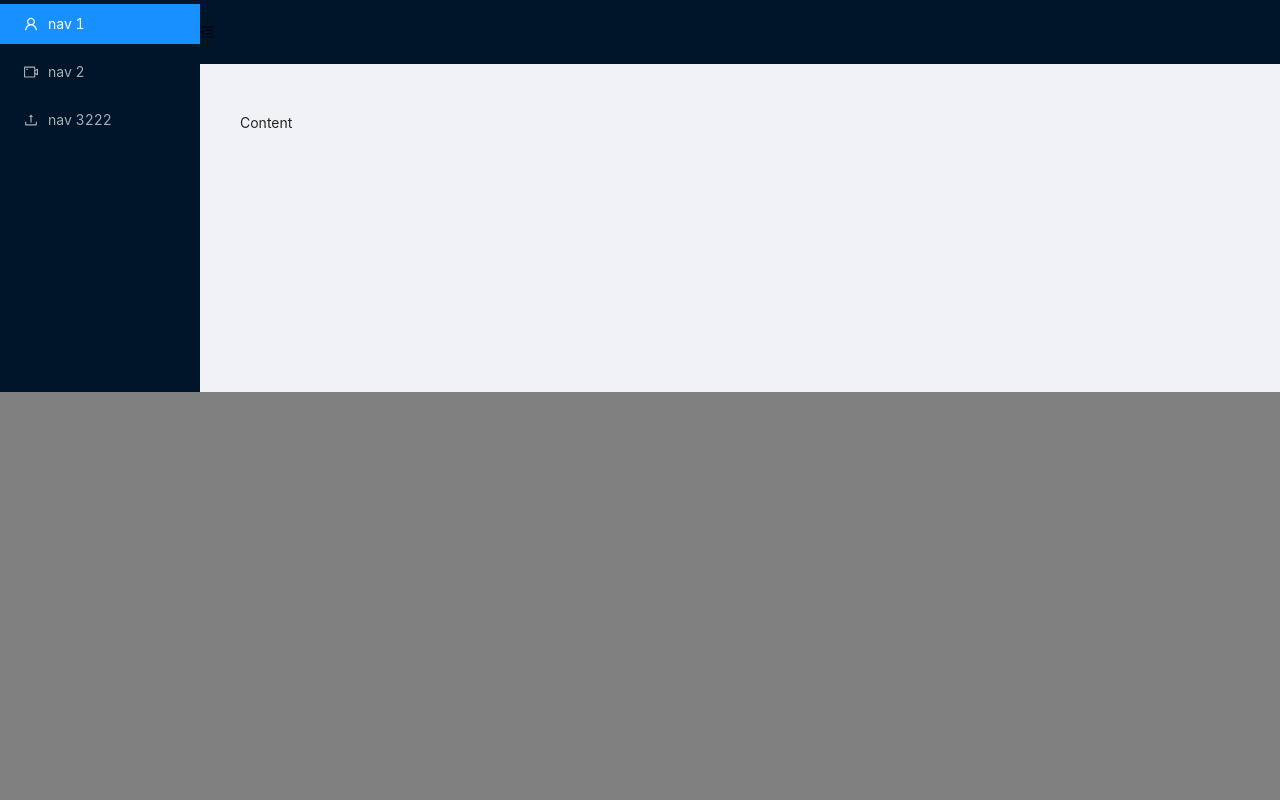
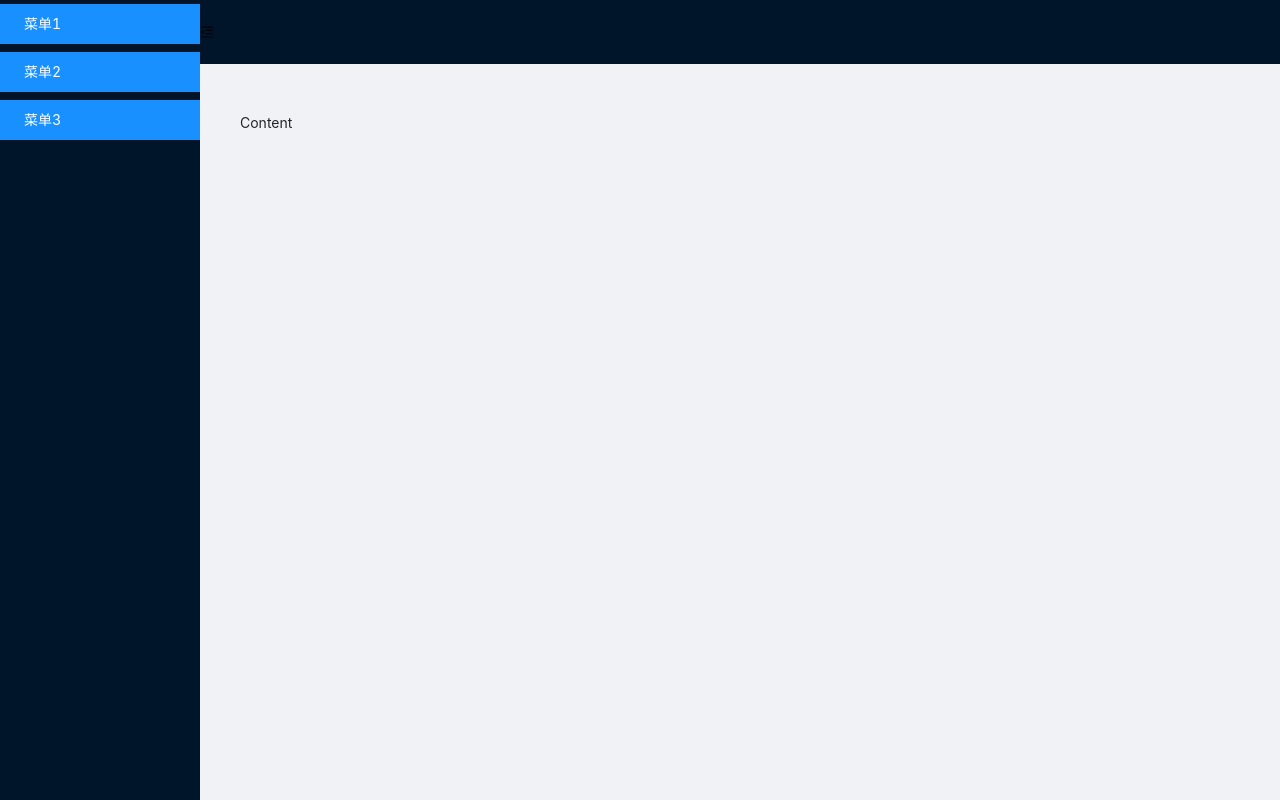
Before and after one commit to JasonPink/React-admin, a React app: page / in a window 1280 px wide. Built offline with nearby package versions, Linux system fonts and the light colour scheme.

Commit message:
开始配置路由

```diff
--- a/package.json
+++ b/package.json
@@ -58,6 +58,7 @@
     "style-loader": "0.23.1",
     "terser-webpack-plugin": "2.3.8",
     "ts-pnp": "1.1.6",
+    "typescript": "^4.0.2",
     "url-loader": "2.3.0",
     "webpack": "4.42.0",
     "webpack-dev-server": "3.11.0",
--- a/src/components/SiderDemo.jsx
+++ b/src/components/SiderDemo.jsx
@@ -1,16 +1,35 @@
-import React from 'react';
-import { Layout, Menu } from 'antd';
+import React from "react";
+import { Layout, Menu } from "antd";
 import {
   MenuUnfoldOutlined,
   MenuFoldOutlined,
   UserOutlined,
   VideoCameraOutlined,
   UploadOutlined,
-} from '@ant-design/icons';
+} from "@ant-design/icons";
 
 const { Header, Sider, Content } = Layout;
 
 class SiderDemo extends React.Component {
+  constructor(props) {
+    super(props);
+    this.state = {
+      navList: [
+        {
+          title: '菜单1',
+          icon: 'UserOutlined'
+        },
+        {
+          title: '菜单2',
+          icon: 'VideoCameraOutlined'
+        },
+        {
+          title: '菜单3',
+          icon: 'UploadOutlined'
+        }
+      ]
+    }
+  }
   state = {
     collapsed: false,
   };
@@ -23,32 +42,36 @@ class SiderDemo extends React.Component {
 
   render() {
     return (
+      <div className="main-wrapper">
         <Layout>
           <Sider trigger={null} collapsible collapsed={this.state.collapsed}>
             <div className="logo" />
-          <Menu theme="dark" mode="inline" defaultSelectedKeys={['1']}>
-            <Menu.Item key="1" icon={<UserOutlined />}>
-              nav 1
+            <Menu theme="dark" mode="inline" defaultSelectedKeys={["1"]}>
+              {
+                this.state.navList.map(item => {
+                  return (
+                    <Menu.Item key="1">
+                      {item.title}
                     </Menu.Item>
-            <Menu.Item key="2" icon={<VideoCameraOutlined />}>
-              nav 2
-            </Menu.Item>
-            <Menu.Item key="3" icon={<UploadOutlined />}>
-              nav 3222
-            </Menu.Item>
+                  )
+                })
+              }
             </Menu>
           </Sider>
           <Layout className="site-layout">
             <Header className="site-layout-background" style={{ padding: 0 }}>
-            {React.createElement(this.state.collapsed ? MenuUnfoldOutlined : MenuFoldOutlined, {
-              className: 'trigger',
+              {React.createElement(
+                this.state.collapsed ? MenuUnfoldOutlined : MenuFoldOutlined,
+                {
+                  className: "trigger",
                   onClick: this.toggle,
-            })}
+                }
+              )}
             </Header>
             <Content
               className="site-layout-background"
               style={{
-              margin: '24px 16px',
+                margin: "24px 16px",
                 padding: 24,
                 minHeight: 280,
               }}
@@ -57,9 +80,10 @@ class SiderDemo extends React.Component {
             </Content>
           </Layout>
         </Layout>
+      </div>
     );
   }
 }
 
-export default SiderDemo
+export default SiderDemo;
 // ReactDOM.render(<SiderDemo />, mountNode);
--- a/src/style/index.less
+++ b/src/style/index.less
@@ -1,3 +1,9 @@
-body{
-  background: gray;
+#root{
+  height: 100%;
 }
+.main-wrapper{
+  height: 100%;
+  section{
+    height: 100%;
+  }
+}
```
Also changed, not shown: src/routes/index.ts (added, +34 -0 lines), 1 other file (tests, documents, lock files or other folders). Lines whose indentation alone changed are shown as unchanged.
